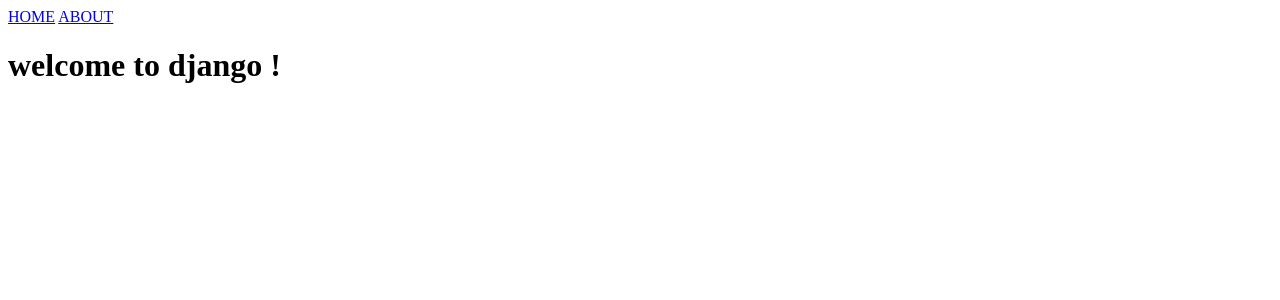
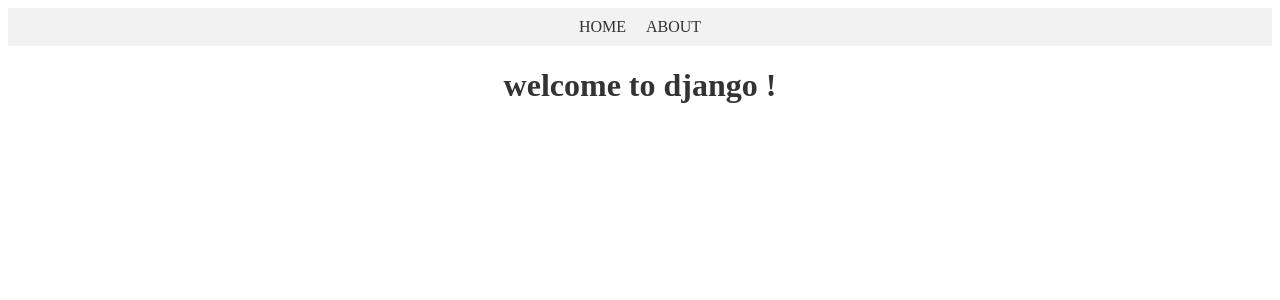
Before and after one commit to ibrahimfqaisi/django-snacks, a Django app: page / in a window 1280 px wide. Shown: the top 300 px of the page. Run offline with Django 4.2, Linux system fonts and the light colour scheme.

Commit message:
i fixed lab 26

```diff
--- a/snacks_project/settings.py
+++ b/snacks_project/settings.py
@@ -122,3 +122,4 @@
 # https://docs.djangoproject.com/en/4.2/ref/settings/#default-auto-field
 
 DEFAULT_AUTO_FIELD = 'django.db.models.BigAutoField'
+STATICFILES_DIRS =[BASE_DIR /"static"]
--- /dev/null
+++ b/static/css/snack_list.css
@@ -0,0 +1,40 @@
+header {
+    background-color: #f2f2f2;
+    padding: 10px;
+}
+
+/* Style for the navigation menu */
+nav {
+    display: flex;
+    justify-content: center;
+}
+
+nav a {
+    margin: 0 10px;
+    color: #333;
+    text-decoration: none;
+}
+
+/* Style for the h1 heading */
+h1 {
+    text-align: center;
+    color: #333;
+}
+
+/* Style for the h2 headings */
+h2 {
+    margin-bottom: 10px;
+}
+
+h2 a {
+    color: #666;
+    text-decoration: none;
+}
+
+/* Style for the snack list links */
+a {
+    color: rgb(55, 55, 67);
+}
+h2{
+    color: aquamarine;
+}
--- a/templates/base.html
+++ b/templates/base.html
@@ -1,9 +1,13 @@
 <!DOCTYPE html>
+{% load static %}
+
 <html lang="en">
 <head>
     <meta charset="UTF-8">
     <meta name="viewport" content="width=device-width, initial-scale=1.0">
     <title>Document</title>
+    <link rel="stylesheet" href="{%  static 'css/snack_list.css'%}">
+
 </head>
 <body>
     <header>
```
